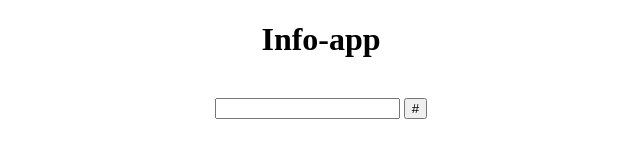
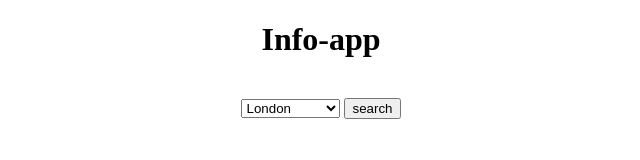
Before and after one commit to monstermaria/info-app, a plain HTML site: page index.html in a window 1280 px wide. Shown: the whole page, without its empty margins (319-959 px from the left). Drawn offline with nearby package versions, Linux system fonts and the light colour scheme.

Commit message:
creating drop-down list and "search" text on button

```diff
--- a/index.html
+++ b/index.html
@@ -16,8 +16,14 @@
 	<span class="container">
 		<h1 class="titel"> Info-app</h1>
 		<br>
-		<input type="text" id="#"/>
-		<input type="button" value="#"/>
+		<select>
+            <option value="london">London</option>
+            <option value="paris">Paris</option>
+            <option value="copenhagen">Copenhagen</option>
+            <option value="stockholm">Stockholm</option>
+        </select>
+
+		<input type="button" value="search"/>
 		<br>
 		<br>
     </span>
```
